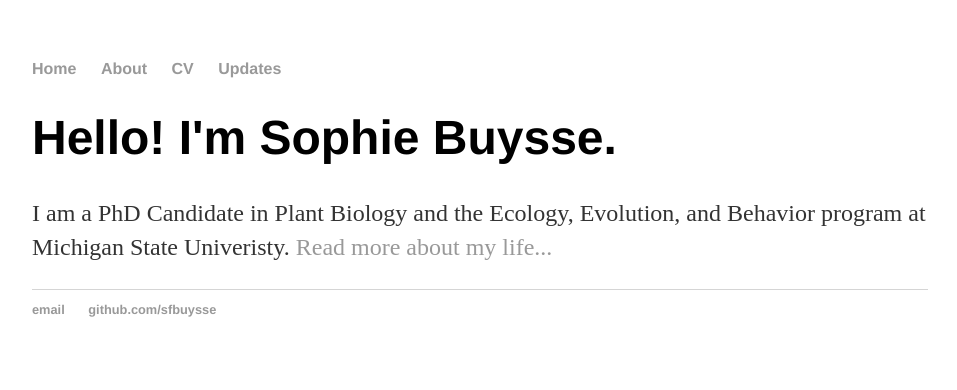
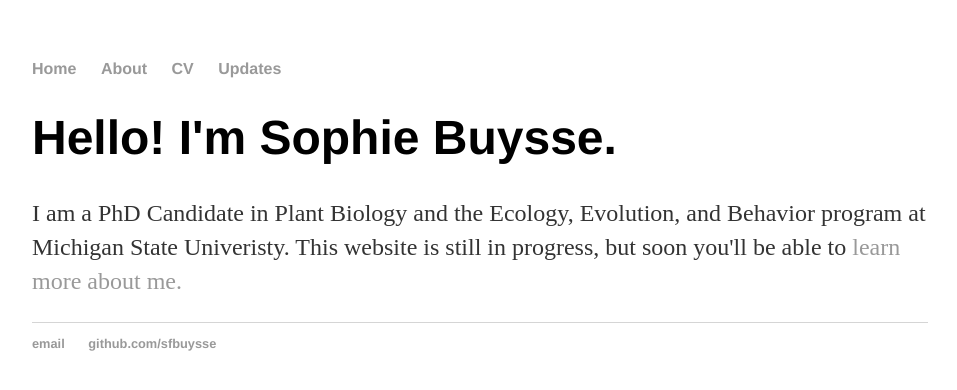
Before and after one commit to sfbuysse/sfbuysse.github.io, a Jekyll site: the page built from index.html, in a window 1280 px wide. Shown: the top 390 px of the page, without its empty margins (160-1117 px from the left). Built offline with Jekyll 4.4.1, drawn with Linux system fonts in a browser that asks for light colours.

Commit message:
Update index.html

```diff
--- a/index.html
+++ b/index.html
@@ -4,5 +4,6 @@ title: Sophia Buysse
 ---
 <div class="blurb">
 	<h1>Hello! I'm Sophie Buysse. </h1>
-	<p>I am a PhD Candidate in Plant Biology and the Ecology, Evolution, and Behavior program at Michigan State Univeristy. <a href="/about">Read more about my life...</a></p>
+	<p>I am a PhD Candidate in Plant Biology and the Ecology, Evolution, and Behavior program at Michigan State Univeristy.
+	This website is still in progress, but soon you'll be able to <a href="/about">learn more about me.</a></p>
 </div><!-- /.blurb -->
```
